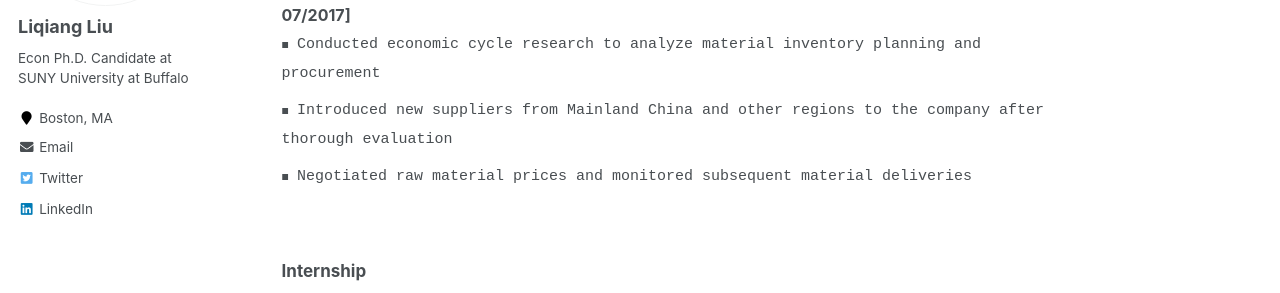
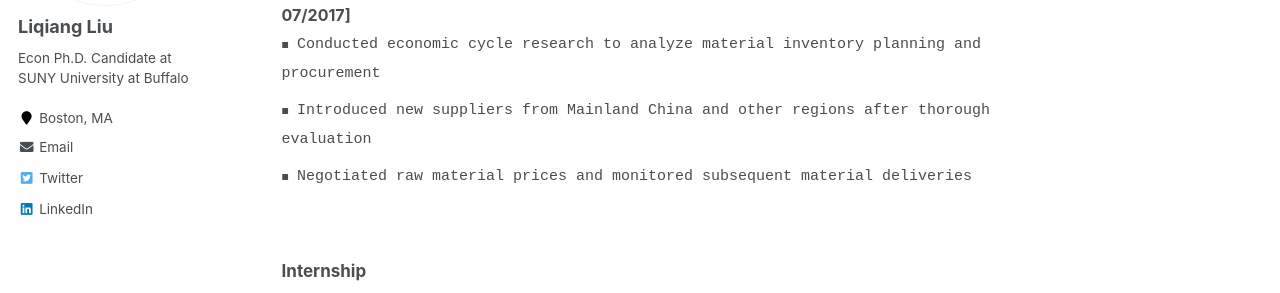
Before and after one commit to Liqiang-Liu/Liqiang-Liu.github.io, a Jekyll site: the page built from _pages/workexperience.md, in a window 1280 px wide and 960 px high. Shown: the part 287-580 px from the top of the window. Built offline with Jekyll 4.4.1, drawn with Linux system fonts in a browser that asks for light colours.

Commit message:
Update workexperience.md

```diff
--- a/_pages/workexperience.md
+++ b/_pages/workexperience.md
@@ -28,7 +28,7 @@
   <span style="font-size: 16px;"><strong>Procurement Engineer, Shenzhen Union Technology Co., Ltd., Shenzhen, China [07/2015 - 07/2017]</strong></span>
     <ul class="custom-bullet">
       <li><span style="font-size: 15px; font-family: monospace;">Conducted economic cycle research to analyze material inventory planning and procurement</span></li>
-      <li><span style="font-size: 15px; font-family: monospace;">Introduced new suppliers from Mainland China and other regions to the company after thorough evaluation</span></li>
+      <li><span style="font-size: 15px; font-family: monospace;">Introduced new suppliers from Mainland China and other regions after thorough evaluation</span></li>
       <li><span style="font-size: 15px; font-family: monospace;">Negotiated raw material prices and monitored subsequent material deliveries</span></li>
      </ul>
   </ul>
```
